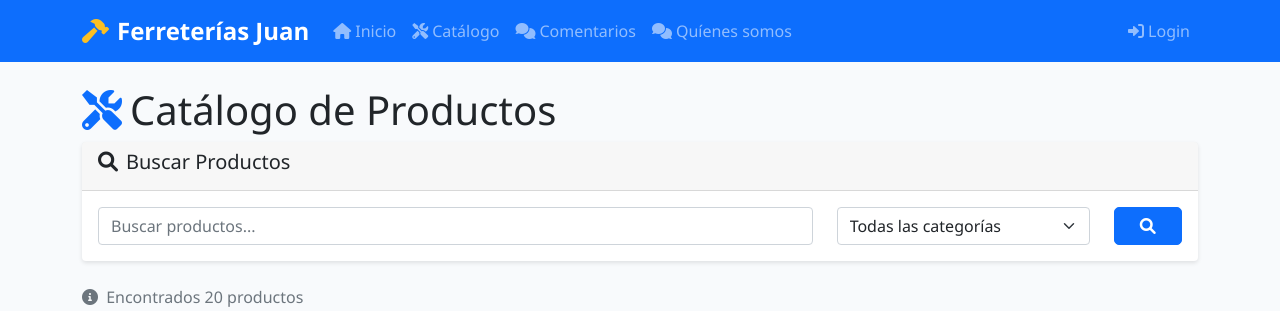
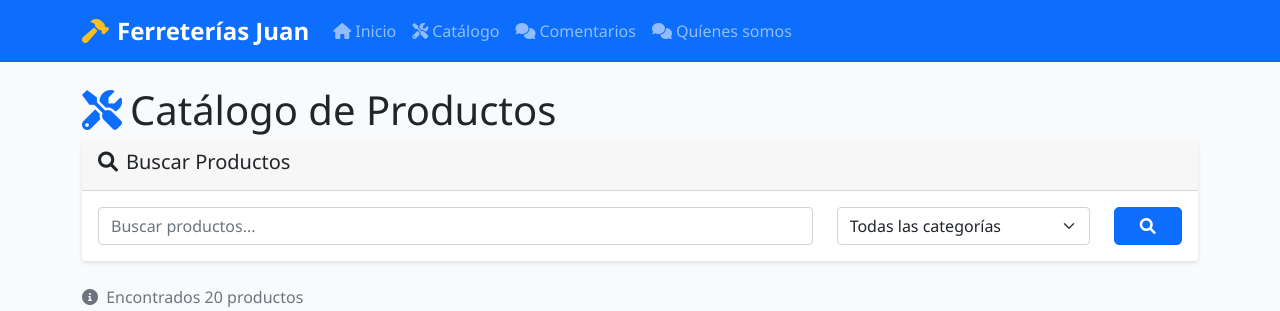
Before and after one commit to F1gueron/Ferreterias-Juan, a Flask app: page /catalogo in a window 1280 px wide. Shown: the top 311 px of the page. Run offline with Flask 3, Linux system fonts and the light colour scheme; data that the repository does not hold is empty.

Commit message:
Quitar el loggin para el fuzzing

```diff
--- a/ferreteria_juan/templates/base.html
+++ b/ferreteria_juan/templates/base.html
@@ -65,12 +65,6 @@
                                 </a></li>
                             </ul>
                         </li>
-                    {% else %}
-                        <li class="nav-item">
-                            <a class="nav-link" href="{{ url_for('login') }}">
-                                <i class="fas fa-sign-in-alt me-1"></i>Login
-                            </a>
-                        </li>
                     {% endif %}
                 </ul>
             </div>
```
